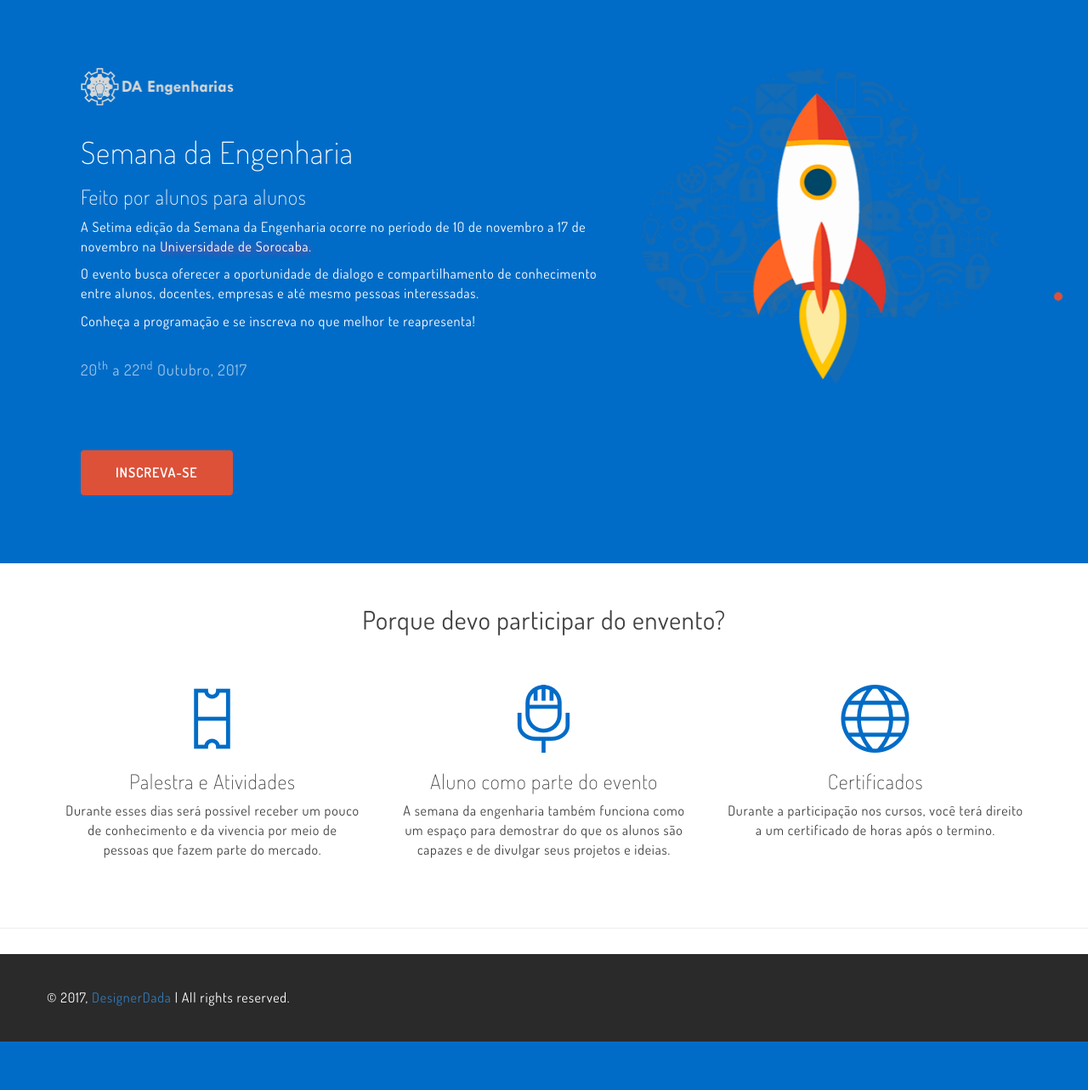
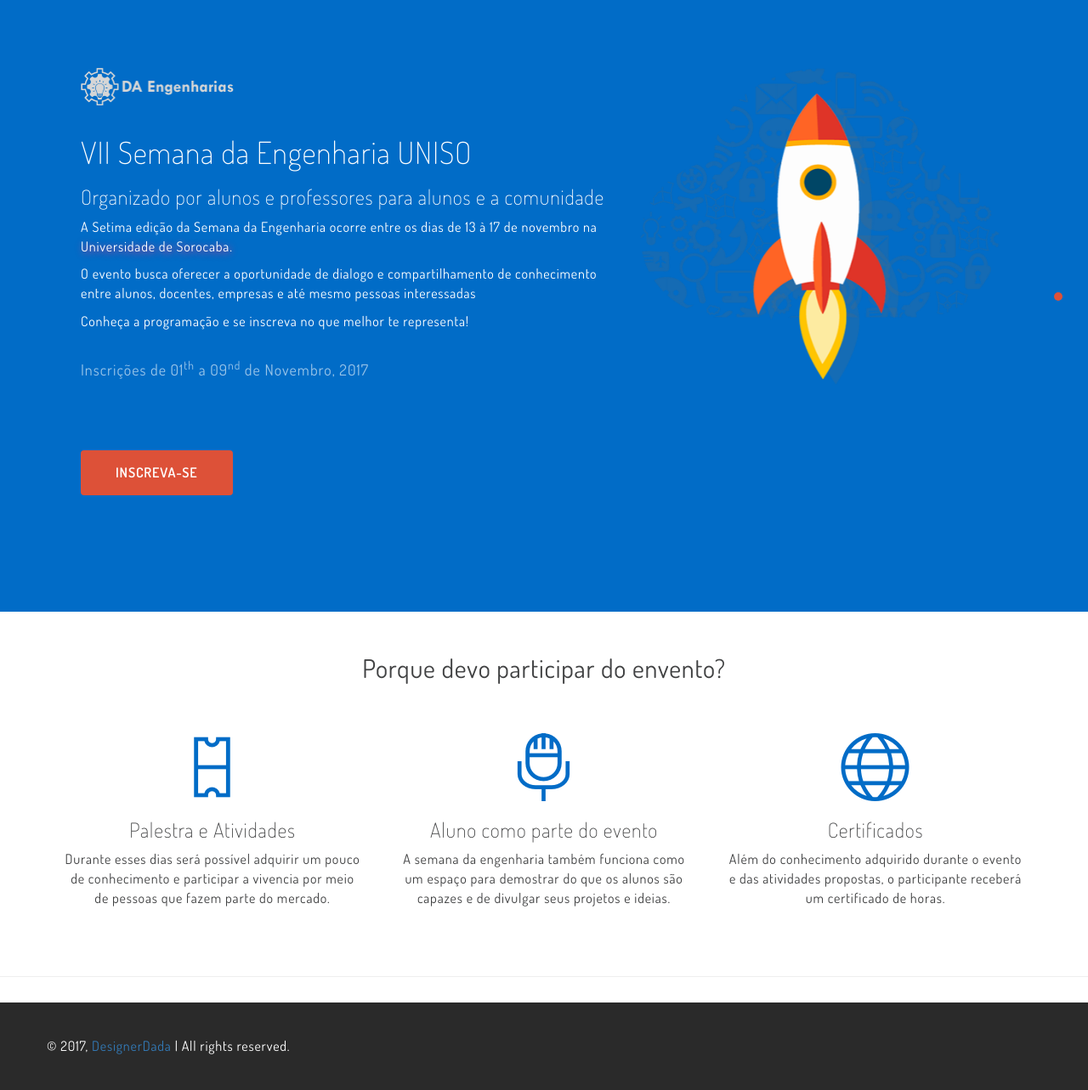
Before and after one commit to ThiagoLopes/uniso-semana-engenharia, a Django app: page / in a window 1280 px wide. Shown: the whole page at 85% size. Before the commit the page ends 1226 px from the top, so only its background shows below. Run offline with Django 3.2, Linux system fonts and the light colour scheme; data that the repository does not hold is empty; some libraries are stand-ins or nearby versions.

Commit message:
edit statics and home template

```diff
--- a/static/css/style.css
+++ b/static/css/style.css
@@ -112,6 +112,7 @@ a:hover, a:focus, a:active, a:visited {
 	min-height: 600px;
 	padding: 5em;
 	color: #fff;
+  min-height: 90vh;
 }
 .hero-header h1 {
 	margin: 1em 0 0 0;
@@ -252,7 +253,6 @@ ul.footer-menu li a:hover {
     margin-bottom: 30px;
 }
 .form-control {
-    padding: 20px 15px;
     border: 3px solid #eee;
     background-color: #f9f9f9;
     box-shadow: none;
@@ -374,3 +374,19 @@ z-index:999999;
 .palestra-padding{
   padding: 0 10px;
 }
+
+.form-group{
+  color: #404142;
+}
+
+.footer-withou-margin{
+  margin: 0;
+}
+
+.padding-add{
+  padding-bottom: .5em;
+}
+
+.remove-radius{
+  border-radius: 0;
+}
--- a/templates/home.html
+++ b/templates/home.html
@@ -39,18 +39,22 @@
       {% endif %}
     </ul>
   </nav>
+  {% for m in messages %}
+  <div class="alert alert-success footer-withou-margin remove-radius"
+    role="alert">{{ m }}</div>
+  {% endfor %}
   <div class="container-fluid">
     <!-- Start: Header -->
     <div class="row hero-header" id="home">
       <div class="col-md-7">
         <img src="{% static "img/logodae.png" %}" class="logo">
-        <h1>{% trans 'Semana da Engenharia' %}</h1>
-        <h3>{% trans 'Feito por alunos para alunos' %}</h3>
-        <p>{% trans 'A Setima edição da Semana da Engenharia ocorre no período de 10 de novembro a 17 de novembro na ' %}<a class="text-white shadow" href="https://uniso.br">{% trans 'Universidade de Sorocaba' %}</a>.</p>
-        <p>{% trans 'O evento busca oferecer a oportunidade de dialogo e compartilhamento de conhecimento entre alunos, docentes, empresas e até mesmo pessoas interessadas.' %}</p>
-        <p>{% trans 'Conheça a programação e se inscreva no que melhor te reapresenta!' %} </p>
-        <h4>20<sup>th</sup> a 22<sup>nd</sup>  {% trans 'Outubro' %}, 2017</h4>
-        <a href="#" class="btn btn-lg btn-red">Inscreva-se</a>
+        <h1>{% trans 'VII Semana da Engenharia UNISO' %}</h1>
+        <h3>{% trans 'Organizado por alunos e professores para alunos e a comunidade' %}</h3>
+        <p>{% trans ' A Setima edição da Semana da Engenharia ocorre entre os dias de 13 à 17 de novembro na ' %}<a class="text-white shadow" href="https://uniso.br">{% trans 'Universidade de Sorocaba' %}</a>.</p>
+        <p>{% trans 'O evento busca oferecer a oportunidade de dialogo e compartilhamento de conhecimento entre alunos, docentes, empresas e até mesmo pessoas interessadas' %}</p>
+        <p>{% trans 'Conheça a programação e se inscreva no que melhor te representa!' %} </p>
+        <h4>{% trans 'Inscrições de' %} 01<sup>th</sup> a 09<sup>nd</sup>  {% trans 'de Novembro' %}, 2017</h4>
+        <a href="{% url 'dash:registred' %}" class="btn btn-lg btn-red">Inscreva-se</a>
       </div>
       <div class="col-md-5 hidden-xs">
         <img src="{% static "img/rocket.png" %}" class="rocket animated bounce">
@@ -65,7 +69,7 @@
       <div class="col-md-4 feature">
         <span class="ti-ticket"></span>
         <h3>{% trans 'Palestra e Atividades'%}</h3>
-        <p>{% trans 'Durante esses dias será possível receber um pouco de conhecimento e da  vivencia por meio de pessoas que fazem parte do mercado.' %}</p>
+        <p>{% trans 'Durante esses dias será possível adquirir um pouco de conhecimento e participar a vivencia por meio de pessoas que fazem parte do mercado.' %}</p>
       </div>
       <div class="col-md-4 feature">
         <span class="ti-microphone"></span>
@@ -75,7 +79,7 @@
       <div class="col-md-4 feature">
         <span class="ti-world"></span>
         <h3>{% trans 'Certificados' %}</h3>
-        <p>{% trans 'Durante a participação nos cursos, você terá direito a um certificado de horas após o termino.' %}</p>
+        <p>{% trans 'Além do conhecimento adquirido durante o evento e das atividades propostas, o participante receberá um certificado de horas.' %}</p>
       </div>
     </div>
     <!-- End: Desc -->
@@ -165,9 +169,9 @@
                       <h3 class="media-heading">{{ palestra.hour_init }} {% trans 'até' %} {{ palestra.hour_end }}</h3>
                       <p class="palestra-padding">{{ palestra.talk_name }}</p>
                       <p class="description">{{ palestra.talk_description }}</p>
-                      <p class="label label-danger pull-right">{{ palestra.get_type_display }}</p>
+                      <p class="label label-primary pull-right">{{ palestra.get_type_display }}</p>
                       {% if palestra.type == 2%}
-                      <a class="btn btn-primary btn-xs" href="#">Cadastro</a>
+                      <p class="label label-danger">{% trans 'Requer inscrição' %}</p>
                       {% endif %}
                       <p class="palestra-padding pull-right">Local: {{ palestra.local}}/{{ palestra.room }}</p>
                     </div>
```
